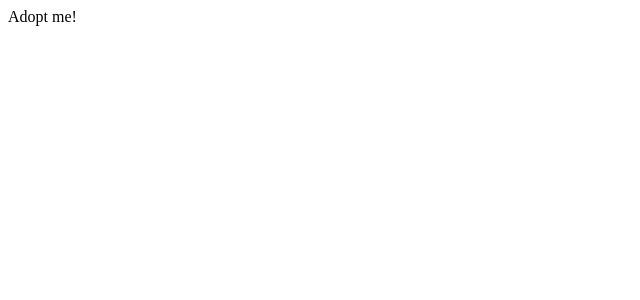
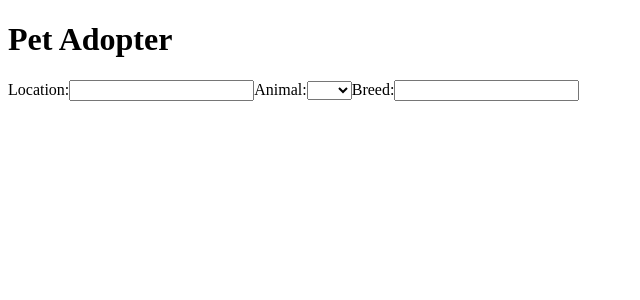
Before and after one commit to gene83/pet-adoption, a React (Vite) app: page / in a window 1280 px wide. Shown: the top 300 px of the page, without its empty margins (0-640 px from the left). Built offline with nearby package versions, Linux system fonts and the light colour scheme.

Commit message:
add search form with animal select

```diff
--- a/src/App.tsx
+++ b/src/App.tsx
@@ -1,7 +1,13 @@
 import { createRoot } from "react-dom/client";
+import Search from "./search";
 
 const App = () => {
-  return <div>Adopt me!</div>;
+  return (
+    <div>
+      <h1>Pet Adopter</h1>
+      <Search />
+    </div>
+  );
 };
 
 const container = document.getElementById("root");
--- /dev/null
+++ b/src/search.tsx
@@ -0,0 +1,31 @@
+type Animal = "dog" | "cat" | "bird";
+
+const Search = () => {
+  const animals: Animal[] = ["dog", "cat", "bird"];
+
+  return (
+    <div>
+      <form action="search">
+        Location:
+        <label htmlFor="location">
+          <input type="text" name="location" />
+        </label>
+        <label htmlFor="animal">
+          Animal:
+          <select name="animal">
+            <option value="" />
+            {animals.map((a) => (
+              <option>{a}</option>
+            ))}
+          </select>
+        </label>
+        <label htmlFor="breed">
+          Breed:
+          <input type="select" name="breed" />
+        </label>
+      </form>
+    </div>
+  );
+};
+
+export default Search;
```
